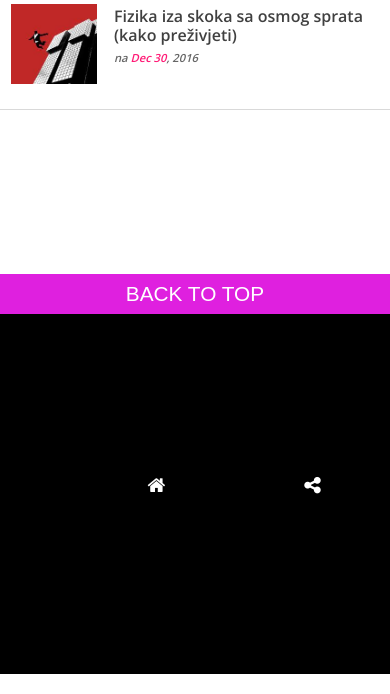
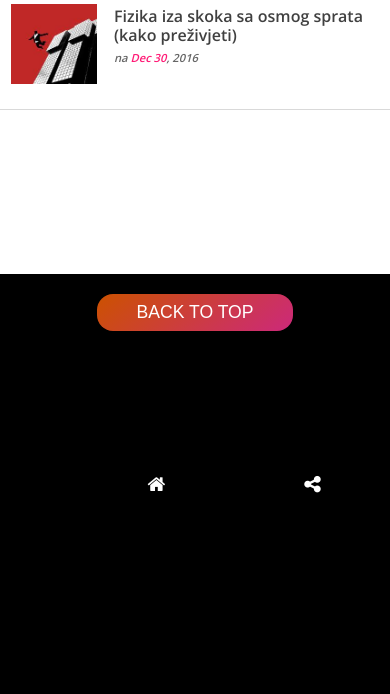
Before and after one commit to Mirza98/php_test, a PHP site: page /2017-01/razervaleria.php in a window 390 px wide. Shown: the part 4107-4801 px from the top of the page. Run offline with PHP 8.4, Linux system fonts and the light colour scheme.

Commit message:
added new back to top

```diff
--- a/allstyles/styleadvert2.css
+++ b/allstyles/styleadvert2.css
@@ -557,6 +557,7 @@ span{
        margin-left: 22px;
        margin-right: 0px;
        margin-bottom: 0px;
+
         }
 
 
@@ -572,6 +573,7 @@ span{
        margin-top: -5px;
        border: 0px;
        border: 16px;
+       margin-right: 10px;
         }
 
 .advert3 h1{
@@ -1173,7 +1175,7 @@ span{
        }
 
 .advert h1{
-        font-size: 1em;
+        font-size: 0.9em;
         line-height: 1.2em;
         padding-top: 3px;
         margin: 0px;
@@ -1261,7 +1263,7 @@ span{
        }
 
 .advert3 h1{
-        font-size: 1em;
+        font-size: 0.9em;
         line-height: 1.2em;
         padding-top: 3px;
         margin: 0px;
--- a/allstyles/styleheader-for-story.css
+++ b/allstyles/styleheader-for-story.css
@@ -1,13 +1,12 @@
 @import url(https://fonts.googleapis.com/css?family=Titillium+Web);
 
-/*footer*/
 footer{
        margin:0px;
        padding: 0px;
        width: 100%;
        height: 400px;
        background-color: black;
-
+       padding-top: 20px;
         }
 
 footer h1{
@@ -28,12 +27,15 @@ footer h1{
         }
 
 .totop  {
-       width: 100%;
-       background-color: #df20df;
+       width: 180px;
+
+       background: -webkit-linear-gradient(-50deg,rgba(255, 102, 0,.8),rgba(255, 51, 153,.8));
+
        color: white;
        text-align: center;
-       padding: 0.5em 0px 0.5em 0px;
-       margin-bottom: 3em;
+       margin: 0 auto;
+       padding: 8px;
+       border-radius: 16px;
       /*  display: flex;
      flex-direction:column;
      justify-content:center;
@@ -43,10 +45,15 @@ footer h1{
 
 .totop a{
        color: white;
-       font-size: 1.3em;
+       font-size: 1.1em;
        text-decoration: none;
        font-family: Arial;
-  }
+  }/*footer*/
+
+
+
+
+
 
 
 
```
